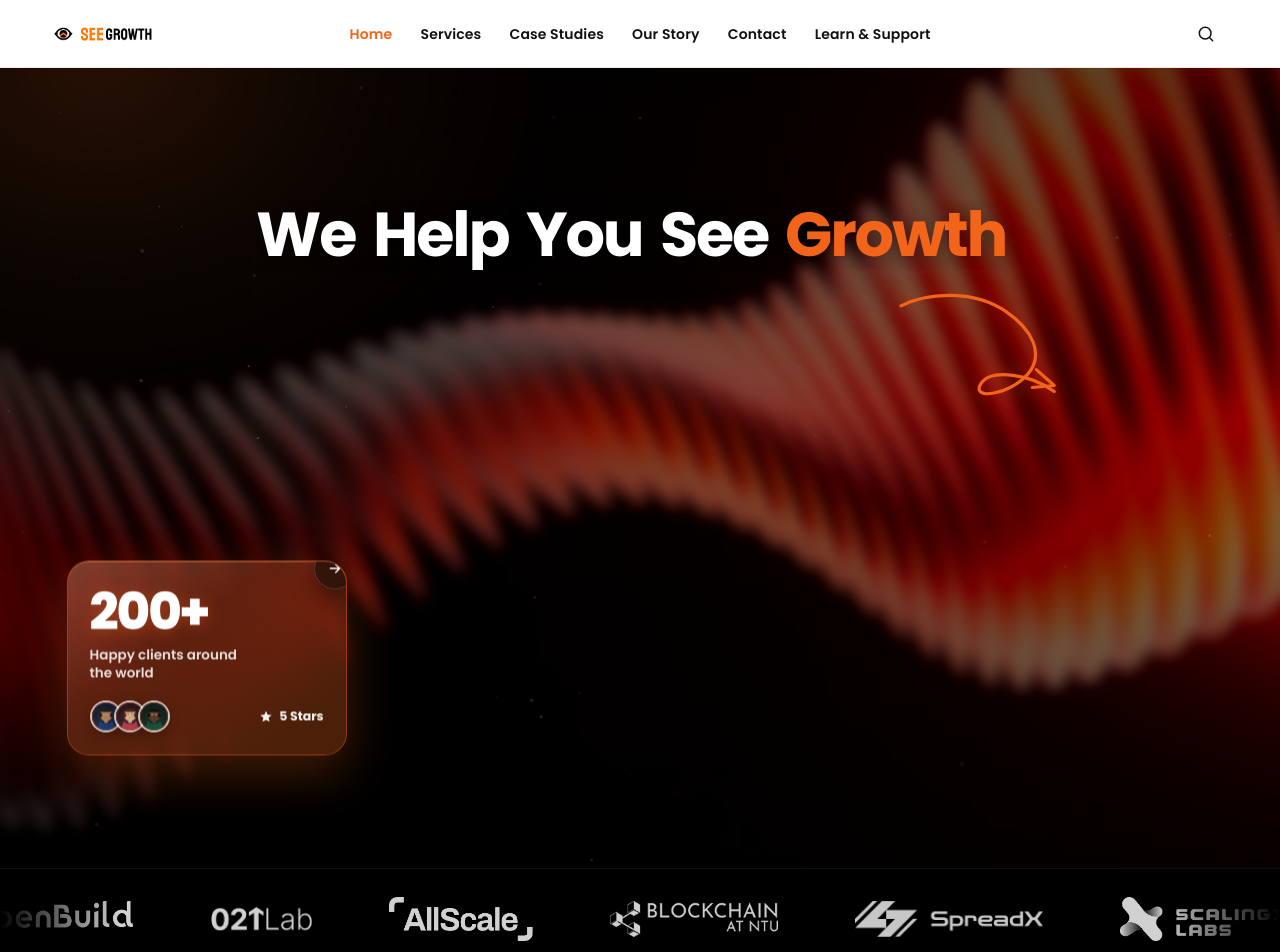
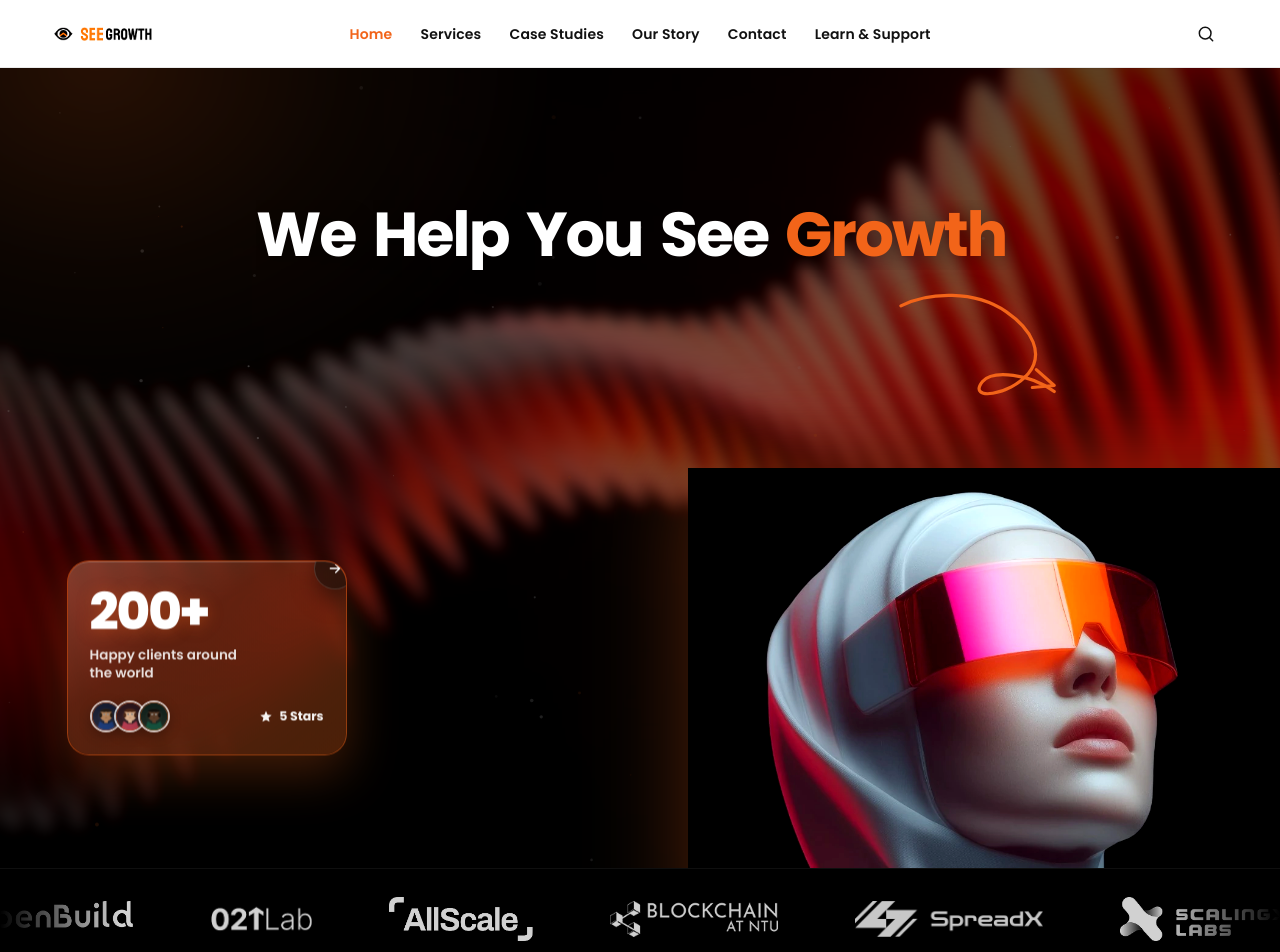
Before and after one commit to Esimuda/SeeGrowth, a React (Vite) app: page / in a window 1280 px wide. Shown: the top 952 px of the page. Built offline with nearby package versions, Linux system fonts and the light colour scheme.

Commit message:
Add a centered HD hero portrait without blocking key UI.
Places the visor image at the viewport middle behind headline and cards, with orange glow and webp preload.

```diff
--- a/index.html
+++ b/index.html
@@ -9,6 +9,7 @@
   <link rel="apple-touch-icon" sizes="180x180" href="/favicon-180.png?v=2" />
   <title>SeeGrowth – See Growth. Scale Smart. Grow Global.</title>
   <link rel="preload" as="image" href="/assets/seegrowth-loader.webp" type="image/webp" fetchpriority="high" />
+  <link rel="preload" as="image" href="/assets/hero-person-hd.webp" type="image/webp" />
   <link rel="preload" as="image" href="/assets/hero-bg.webp" type="image/webp" />
   <link href="https://fonts.googleapis.com/css2?family=Poppins:wght@400;500;600;700;800&display=swap" rel="stylesheet" />
   <link rel="stylesheet" href="style.css" />
--- a/src/Hero.jsx
+++ b/src/Hero.jsx
@@ -2,6 +2,12 @@ import { motion, useReducedMotion } from 'framer-motion';
 
 const HERO = {
   headline: 'We Help You See Growth',
+  person: {
+    src: '/assets/hero-person-hd.webp',
+    alt: 'Futuristic strategist in a white hood with an orange visor, centered in the SeeGrowth hero',
+    width: 1024,
+    height: 1024,
+  },
   socialProof: {
     count: '200+',
     label: 'Happy clients around the world',
@@ -49,6 +55,22 @@ export default function Hero() {
             </span>
           ))}
         </h1>
+
+        <motion.div
+          className="hero-person"
+          initial={reduce ? false : { opacity: 0, y: 40, scale: 0.94 }}
+          animate={{ opacity: 1, y: 0, scale: 1 }}
+          transition={{ duration: 0.95, delay: 0.28, ease }}
+        >
+          <img
+            src={HERO.person.src}
+            alt={HERO.person.alt}
+            width={HERO.person.width}
+            height={HERO.person.height}
+            fetchPriority="high"
+            decoding="async"
+          />
+        </motion.div>
 
         <motion.div
           className="hero-slot hero-slot--users"
--- a/src/hero.css
+++ b/src/hero.css
@@ -377,6 +377,49 @@
   color: var(--orange);
 }
 
+.hero-person {
+  position: absolute;
+  left: 50%;
+  top: 50%;
+  transform: translate(-50%, -50%);
+  z-index: 2;
+  width: min(58vw, 720px);
+  height: min(78vh, 820px);
+  display: flex;
+  align-items: center;
+  justify-content: center;
+  pointer-events: none;
+}
+
+.hero-person::before {
+  content: '';
+  position: absolute;
+  inset: 10% 18% 8%;
+  background: radial-gradient(
+    ellipse at 50% 32%,
+    rgba(242, 100, 25, 0.38) 0%,
+    rgba(242, 100, 25, 0.12) 38%,
+    transparent 70%
+  );
+  filter: blur(36px);
+  z-index: -1;
+  pointer-events: none;
+}
+
+.hero-person img {
+  width: auto;
+  height: 100%;
+  max-width: 100%;
+  object-fit: contain;
+  object-position: center center;
+  filter:
+    contrast(1.08)
+    saturate(1.14)
+    brightness(1.04)
+    drop-shadow(0 0 48px rgba(242, 100, 25, 0.32))
+    drop-shadow(0 18px 52px rgba(0, 0, 0, 0.45));
+}
+
 .hero-slot {
   position: absolute;
   z-index: 5;
@@ -552,6 +595,12 @@
     width: 90vw;
   }
 
+  .hero-person {
+    top: 50%;
+    width: min(64vw, 560px);
+    height: min(70vh, 680px);
+  }
+
   .hero-slot--users { left: 3%; bottom: 11%; }
   .hero-scribble { right: 10%; top: 24%; }
   .hero-card--users { width: 240px; min-width: 0; }
@@ -572,6 +621,7 @@
   }
 
   .hero-headline,
+  .hero-person,
   .hero-slot,
   .hero-scribble {
     position: relative;
@@ -601,7 +651,14 @@
     margin: 4px 0 8px auto;
   }
 
-  .hero-slot--users { order: 3; margin: 8px 0; }
+  .hero-person {
+    order: 3;
+    height: min(420px, 58vh);
+    width: min(100%, 360px);
+    margin: 0 auto;
+  }
+
+  .hero-slot--users { order: 4; margin: 8px 0; }
 
   .hero-card--users {
     width: 100%;
```
Also changed, not shown: public/assets/hero-person-hd.png (added), public/assets/hero-person-hd.webp (added).
